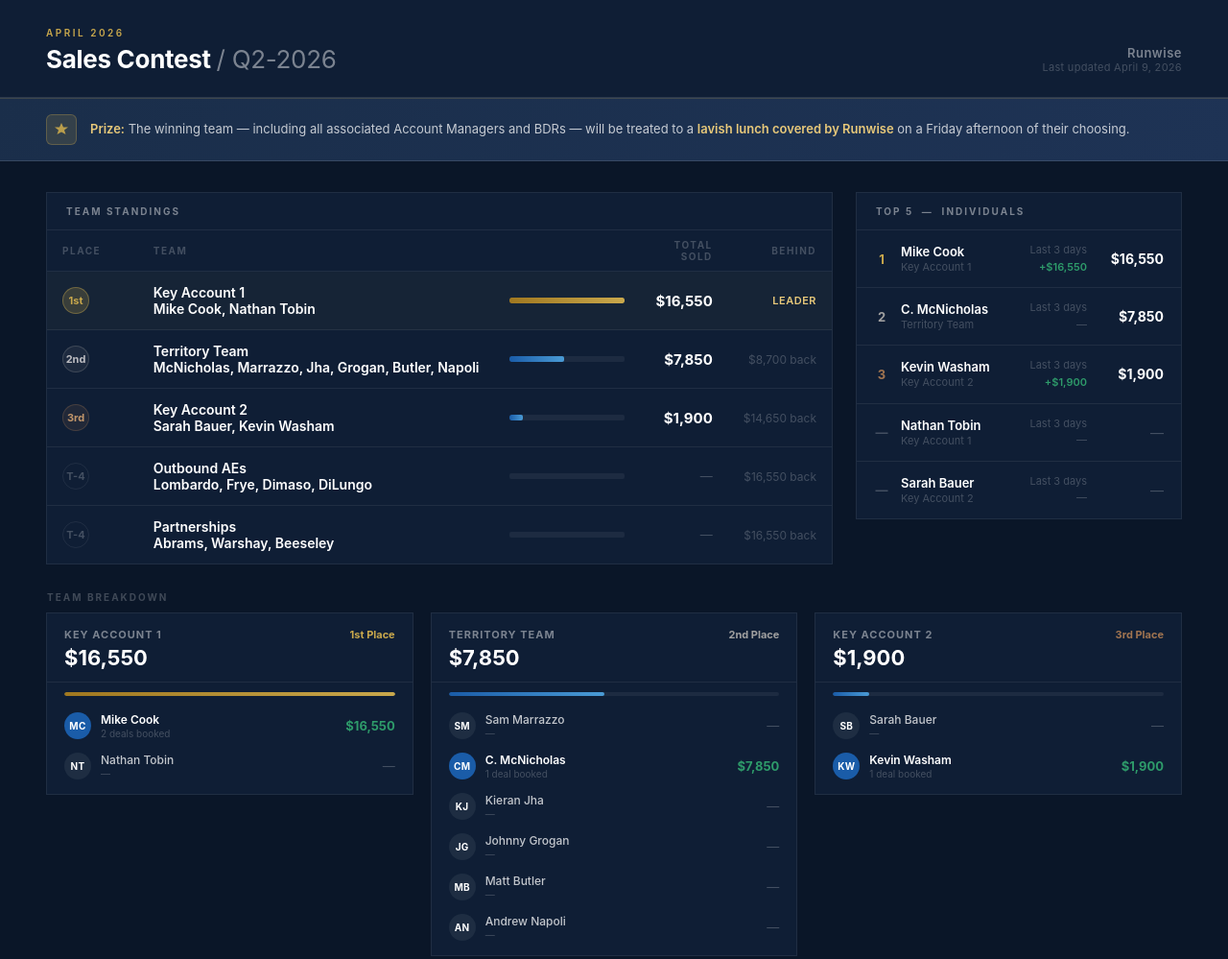
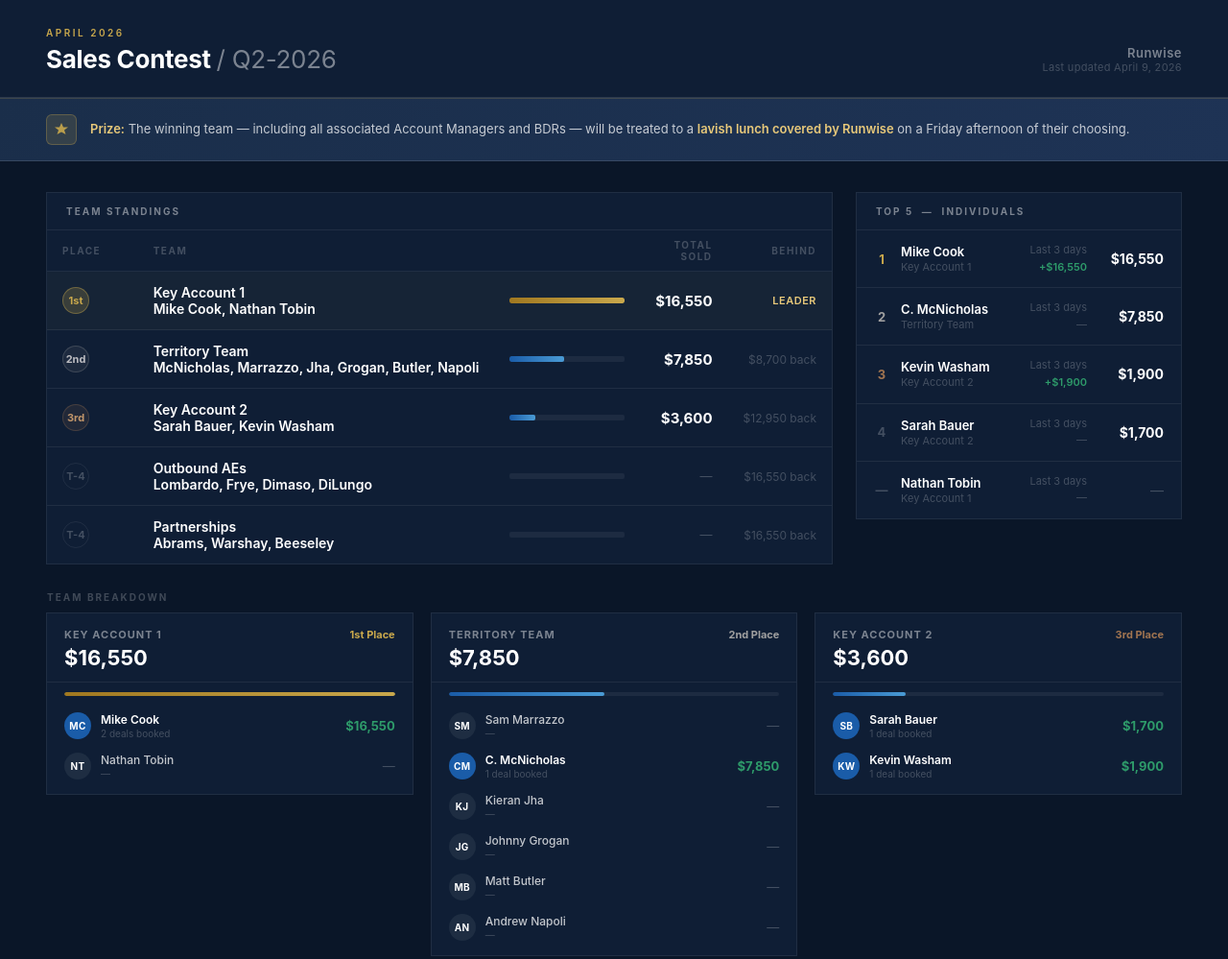
Before and after one commit to bmayrock-beep/sales-contest-dashboard, a plain HTML site: page index.html in a window 1280 px wide. Shown: the top 999 px of the page at 96% size. Drawn offline with Linux system fonts and the light colour scheme.

Commit message:
Dashboard refresh — April 9, 2026 21:22

```diff
--- a/index.html
+++ b/index.html
@@ -431,9 +431,9 @@
                 <div class="team-name-col member-count">Sarah Bauer, Kevin Washam</div>
               </td>
 
-              <td class="bar-col"><div class="bar-bg"><div class="bar-fill" style="width:11%"></div></div></td>
-              <td class="total-col">$1,900</td>
-              <td class="gb-col">$14,650 back</td>
+              <td class="bar-col"><div class="bar-bg"><div class="bar-fill" style="width:22%"></div></div></td>
+              <td class="total-col">$3,600</td>
+              <td class="gb-col">$12,950 back</td>
             </tr>
             <tr>
               <td>
@@ -500,19 +500,19 @@
           <div class="s-arr">$1,900</div>
         </div>
         <div class="standings-row">
+          <div class="s-rank rn">4</div>
+          <div class="s-info">
+            <div class="s-name">Sarah Bauer</div>
+            <div class="s-team">Key Account 2</div>
+          </div>
+          <div class="s-recent">Last 3 days<span class="val zero">—</span></div>
+          <div class="s-arr">$1,700</div>
+        </div>
+        <div class="standings-row">
           <div class="s-rank rn">—</div>
           <div class="s-info">
             <div class="s-name">Nathan Tobin</div>
             <div class="s-team">Key Account 1</div>
-          </div>
-          <div class="s-recent">Last 3 days<span class="val zero">—</span></div>
-          <div class="s-arr zero">—</div>
-        </div>
-        <div class="standings-row">
-          <div class="s-rank rn">—</div>
-          <div class="s-info">
-            <div class="s-name">Sarah Bauer</div>
-            <div class="s-team">Key Account 2</div>
           </div>
           <div class="s-recent">Last 3 days<span class="val zero">—</span></div>
           <div class="s-arr zero">—</div>
@@ -614,18 +614,18 @@
         <div class="team-card-header">
           <div>
             <div class="tc-name">Key Account 2</div>
-            <div class="tc-total">$1,900</div>
+            <div class="tc-total">$3,600</div>
           </div>
           <div class="tc-rank r3">3rd Place</div>
         </div>
         <div class="tc-bar-wrap">
-          <div class="tc-bar-bg"><div class="tc-bar-fill" style="width:11%"></div></div>
+          <div class="tc-bar-bg"><div class="tc-bar-fill" style="width:22%"></div></div>
         </div>
         <div class="tc-members">
           <div class="tc-member">
-            <div class="avatar" style="background:#1E2D42">SB</div>
-            <div class="m-info"><div class="m-name">Sarah Bauer</div><div class="m-sub">—</div></div>
-            <div class="m-arr zero">—</div>
+            <div class="avatar" style="background:#1A5CA8">SB</div>
+            <div class="m-info"><div class="m-name active">Sarah Bauer</div><div class="m-sub">1 deal booked</div></div>
+            <div class="m-arr">$1,700</div>
           </div>
           <div class="tc-member">
             <div class="avatar" style="background:#1A5CA8">KW</div>
@@ -728,7 +728,7 @@
           <tr><td class="rank-cell r2">2</td><td class="name-cell">Christopher McNicholas</td><td class="team-lbl">Territory Team</td><td class="recent-zero">—</td><td class="arr-cell">$7,850</td></tr>
           <tr><td class="rank-cell rn">—</td><td class="name-cell dim-name">Sam Marrazzo</td><td class="team-lbl">Territory Team</td><td class="recent-zero">—</td><td class="arr-zero">—</td></tr>
           <tr><td class="rank-cell rn">—</td><td class="name-cell dim-name">Nathan Tobin</td><td class="team-lbl">Key Account 1</td><td class="recent-zero">—</td><td class="arr-zero">—</td></tr>
-          <tr><td class="rank-cell rn">—</td><td class="name-cell dim-name">Sarah Bauer</td><td class="team-lbl">Key Account 2</td><td class="recent-zero">—</td><td class="arr-zero">—</td></tr>
+          <tr><td class="rank-cell rn">4</td><td class="name-cell">Sarah Bauer</td><td class="team-lbl">Key Account 2</td><td class="recent-zero">—</td><td class="arr-cell">$1,700</td></tr>
           <tr><td class="rank-cell r3">3</td><td class="name-cell">Kevin Washam</td><td class="team-lbl">Key Account 2</td><td class="recent-cell">+$1,900</td><td class="arr-cell">$1,900</td></tr>
           <tr><td class="rank-cell rn">—</td><td class="name-cell dim-name">Ella Lombardo</td><td class="team-lbl">Outbound AEs</td><td class="recent-zero">—</td><td class="arr-zero">—</td></tr>
           <tr><td class="rank-cell rn">—</td><td class="name-cell dim-name">Jocelyn Frye</td><td class="team-lbl">Outbound AEs</td><td class="recent-zero">—</td><td class="arr-zero">—</td></tr>
@@ -800,6 +800,16 @@
             <td class="right dim">$7,600</td>
             <td class="arr-cell">$1,350</td>
           </tr>
+
+          <tr>
+            <td class="rep-cell">Sarah Bauer</td>
+            <td>Andrews Organization</td>
+            <td>96 Grand St</td>
+            <td><span class="booked-tag">Booked</span></td>
+            <td class="right dim">4/30/2026</td>
+            <td class="right dim">$6,200</td>
+            <td class="arr-cell">$1,700</td>
+          </tr>
         </tbody>
       </table>
     </div>
```
